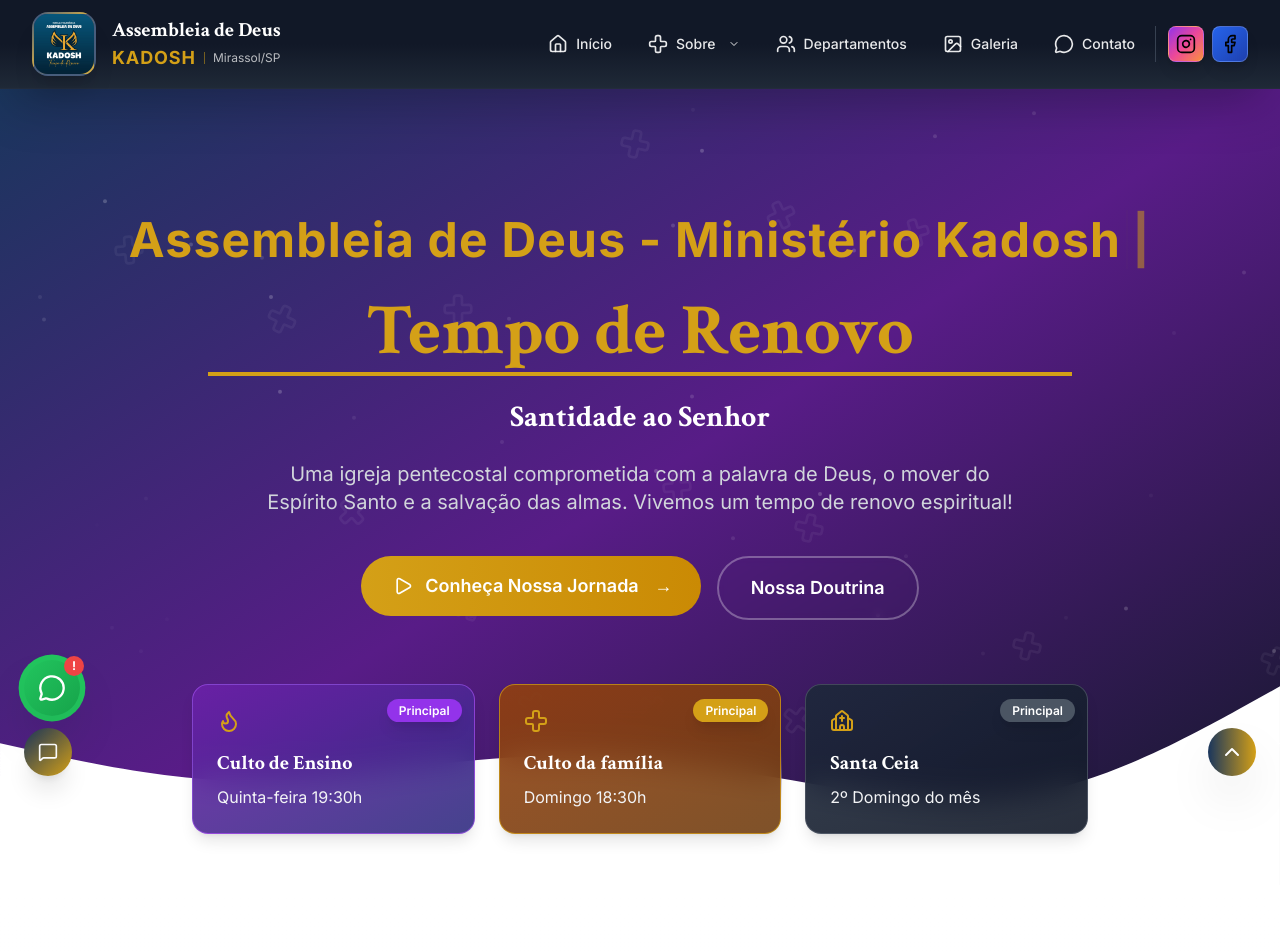
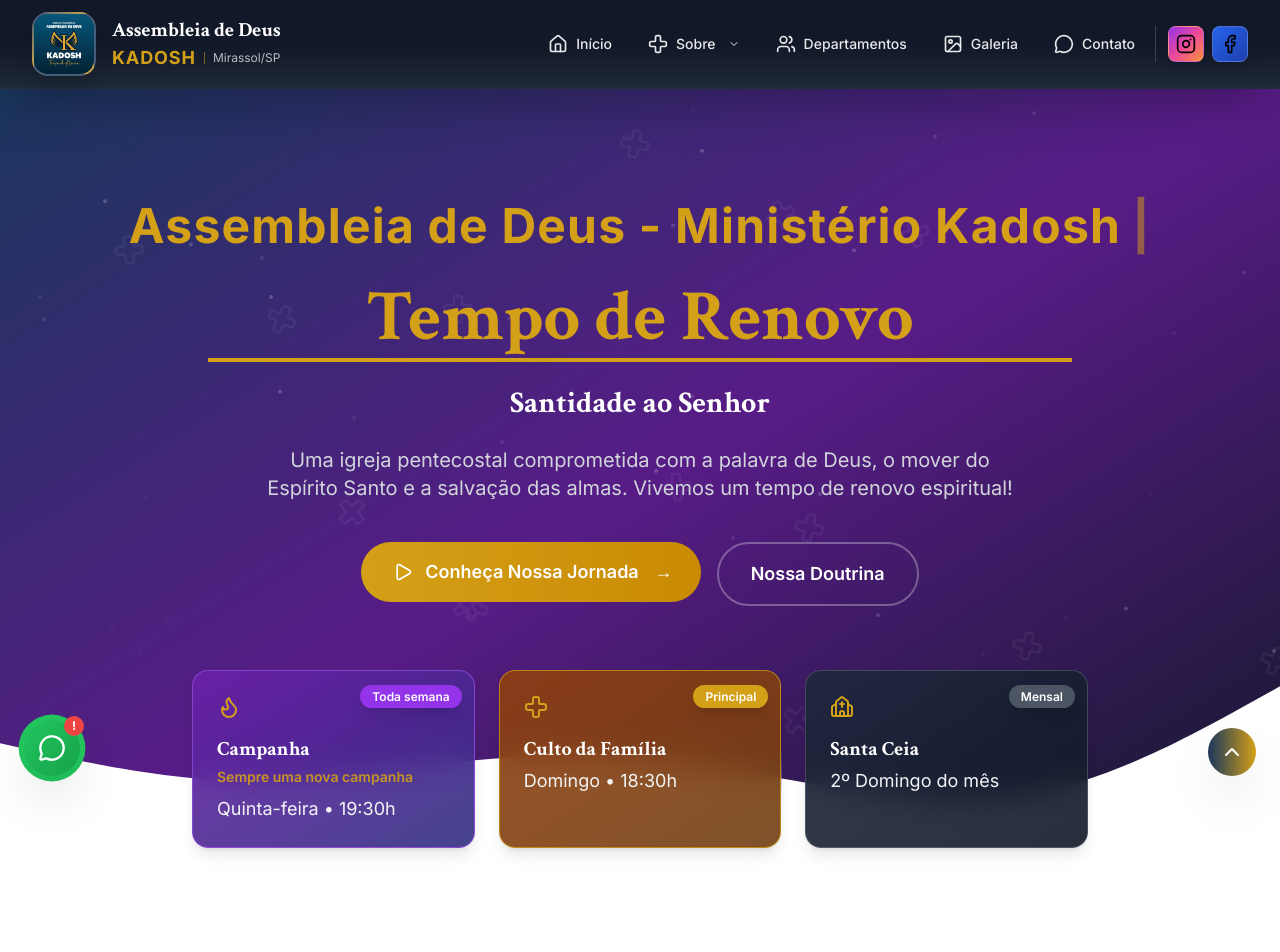
Before and after one commit to Octavio345/AD-Kadosh, a React (Vite) app: page / in a window 1280 px wide. Shown: the top 952 px of the page. Built offline with nearby package versions, Linux system fonts and the light colour scheme.

Commit message:
Arrumando

```diff
--- a/src/components/Layout/Header/Header.jsx
+++ b/src/components/Layout/Header/Header.jsx
@@ -93,7 +93,6 @@
       submenu: [
         { name: 'Nossa História', action: () => navigateToSection('sobre-historia'), icon: <BookOpen size={16} /> },
         { name: 'Missão e Valores', action: () => navigateToSection('missao-valores'), icon: <Cross size={16} /> },
-        { name: 'Horários de Culto', action: () => navigateToSection('horarios-culto'), icon: <Clock size={16} /> },
         { name: 'Localização', action: () => navigateToSection('mapa-localizacao'), icon: <MapPin size={16} /> },
         { name: 'Nossa Liderança', action: () => navigateToSection('pastoral'), icon: <Users size={16} /> },
       ]
--- a/src/components/Sections/Hero/Hero.jsx
+++ b/src/components/Sections/Hero/Hero.jsx
@@ -170,21 +170,24 @@
               {[
                 {
                   icon: <Flame />,
-                  title: 'Culto de Ensino',
-                  desc: 'Quinta-feira 19:30h',
+                  title: 'Campanha',
+                  desc: 'Quinta-feira • 19:30h',
+                  subtitle: 'Sempre uma nova campanha',
                   highlight: true,
                   color: 'from-purple-800/90 to-indigo-900/90',
                   border: 'border-purple-500/60',
-                  badge: 'bg-purple-600'
+                  badge: 'bg-purple-600',
+                  badgeText: 'Toda semana'
                 },
                 {
                   icon: <Cross />,
-                  title: 'Culto da família',
-                  desc: 'Domingo 18:30h',
+                  title: 'Culto da Família',
+                  desc: 'Domingo • 18:30h',
                   highlight: true,
                   color: 'from-amber-800/90 to-yellow-900/90',
                   border: 'border-secondary/70',
-                  badge: 'bg-secondary'
+                  badge: 'bg-secondary',
+                  badgeText: 'Principal'
                 },
                 {
                   icon: <Church />,
@@ -193,7 +196,8 @@
                   highlight: true,
                   color: 'from-slate-800/90 to-gray-900/90',
                   border: 'border-gray-500/50',
-                  badge: 'bg-gray-600'
+                  badge: 'bg-gray-600',
+                  badgeText: 'Mensal'
                 },
               ].map((info, index) => (
                 <motion.div
@@ -204,11 +208,11 @@
                   whileHover={{ y: -10 }}
                   className={`bg-gradient-to-br ${info.color} backdrop-blur-lg p-6 rounded-2xl border ${info.border} hover:shadow-2xl hover:scale-[1.02] transition-all relative overflow-hidden group shadow-lg`}
                 >
-                  {/* Destaque para os principais cultos */}
+                  {/* Badge superior */}
                   {info.highlight && (
                     <div className="absolute top-3 right-3">
                       <span className={`text-xs ${info.badge} text-white px-3 py-1 rounded-full font-semibold shadow-lg font-sans`}>
-                        Principal
+                        {info.badgeText}
                       </span>
                     </div>
                   )}
@@ -216,8 +220,11 @@
                   {/* Conteúdo do card - centralizado no mobile, normal no desktop */}
                   <div className="flex flex-col items-center md:items-start text-center md:text-left">
                     <div className="text-secondary mb-4">{info.icon}</div>
-                    <h3 className="text-xl font-bold text-white mb-2 font-serif">{info.title}</h3>
-                    <p className="text-gray-100 font-sans">{info.desc}</p>
+                    <h3 className="text-xl font-bold text-white mb-1 font-serif">{info.title}</h3>
+                    {info.subtitle && (
+                      <p className="text-sm text-secondary/90 font-semibold mb-2 font-sans">{info.subtitle}</p>
+                    )}
+                    <p className="text-gray-100 font-sans text-base md:text-lg">{info.desc}</p>
                   </div>
 
                   {/* Efeito de brilho ao passar mouse */}
--- a/src/components/UI/WhatsAppFloat.jsx
+++ b/src/components/UI/WhatsAppFloat.jsx
@@ -125,101 +125,7 @@
               </div>
             </motion.button>
 
-            {/* Botão secundário para abrir opções (se quiser) */}
-            <motion.button
-              initial={{ opacity: 0, scale: 0 }}
-              animate={{ opacity: 1, scale: 1 }}
-              transition={{ delay: 0.2 }}
-              whileHover={{ scale: 1.1 }}
-              whileTap={{ scale: 0.9 }}
-              onClick={() => setIsOpen(!isOpen)}
-              className="mt-3 w-12 h-12 bg-gradient-to-br from-primary to-secondary rounded-full shadow-xl flex items-center justify-center text-white hover:shadow-2xl transition-all duration-300"
-            >
-              <MessageSquare className="w-5 h-5" />
-            </motion.button>
           </motion.div>
-        )}
-      </AnimatePresence>
-
-      {/* Modal de opções de mensagem */}
-      <AnimatePresence>
-        {isOpen && (
-          <>
-            {/* Overlay */}
-            <motion.div
-              initial={{ opacity: 0 }}
-              animate={{ opacity: 1 }}
-              exit={{ opacity: 0 }}
-              onClick={() => setIsOpen(false)}
-              className="fixed inset-0 bg-black/50 z-40 backdrop-blur-sm"
-            />
-
-            {/* Modal */}
-            <motion.div
-              initial={{ opacity: 0, scale: 0.9, y: 20 }}
-              animate={{ opacity: 1, scale: 1, y: 0 }}
-              exit={{ opacity: 0, scale: 0.9, y: 20 }}
-              className="fixed bottom-24 left-6 z-50 w-80 bg-white rounded-2xl shadow-2xl overflow-hidden border border-gray-200"
-            >
-              {/* Header do modal */}
-              <div className="bg-gradient-to-r from-primary to-secondary p-4">
-                <div className="flex items-center justify-between">
-                  <div className="flex items-center gap-3">
-                    <div className="w-10 h-10 bg-white/20 rounded-full flex items-center justify-center">
-                      <MessageCircle className="w-5 h-5 text-white" />
-                    </div>
-                    <div>
-                      <h3 className="text-white font-bold text-lg">Enviar mensagem</h3>
-                      <p className="text-white/80 text-sm">Escolha uma opção:</p>
-                    </div>
-                  </div>
-                  <button
-                    onClick={() => setIsOpen(false)}
-                    className="w-8 h-8 bg-white/20 rounded-full flex items-center justify-center hover:bg-white/30 transition-colors"
-                  >
-                    <X className="w-4 h-4 text-white" />
-                  </button>
-                </div>
-              </div>
-
-              {/* Lista de opções */}
-              <div className="max-h-96 overflow-y-auto">
-                <div className="p-4 space-y-3">
-                  {messageOptions.map((option) => (
-                    <motion.button
-                      key={option.id}
-                      whileHover={{ x: 5 }}
-                      whileTap={{ scale: 0.98 }}
-                      onClick={() => openWhatsApp(option.message)}
-                      className="w-full text-left p-3 rounded-xl border border-gray-100 hover:border-primary/30 hover:bg-primary/5 transition-all duration-200 group"
-                    >
-                      <div className="flex items-center gap-3">
-                        <div className="w-10 h-10 bg-gradient-to-br from-green-500/10 to-green-600/10 rounded-lg flex items-center justify-center group-hover:scale-110 transition-transform">
-                          <span className="text-2xl">{option.emoji}</span>
-                        </div>
-                        <div className="flex-1">
-                          <h4 className="font-semibold text-gray-800">{option.title}</h4>
-                          <p className="text-xs text-gray-500 mt-1 line-clamp-2">
-                            {option.message.length > 60 ? option.message.substring(0, 60) + '...' : option.message}
-                          </p>
-                        </div>
-                        <div className="text-green-600 opacity-0 group-hover:opacity-100 transition-opacity">
-                          <MessageCircle className="w-5 h-5" />
-                        </div>
-                      </div>
-                    </motion.button>
-                  ))}
-                </div>
-              </div>
-
-              {/* Footer */}
-              <div className="border-t border-gray-100 p-4 bg-gray-50">
-                <p className="text-xs text-gray-600 text-center">
-                  Responderemos o mais rápido possível! ⚡
-                </p>
-              </div>
-            </motion.div>
-          </>
         )}
       </AnimatePresence>
     </>
```
